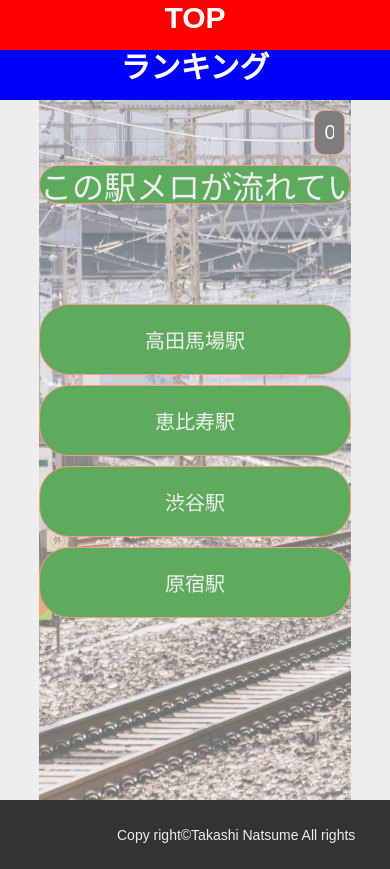
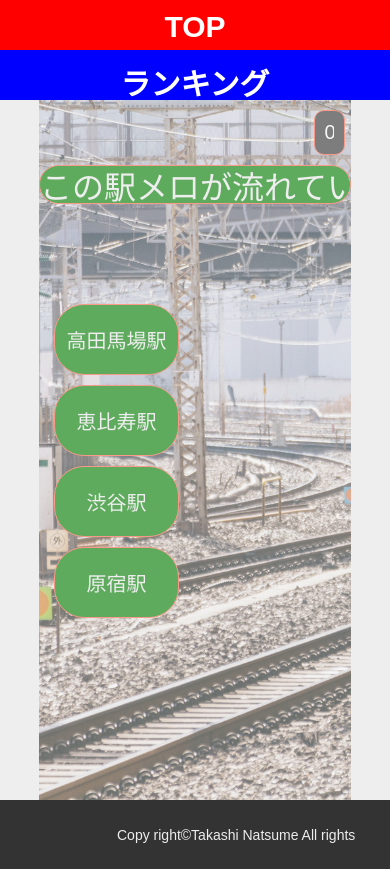
Before and after one commit to tnatsume/ekimero-Quiz, a PHP site: page /problem.php in a window 390 px wide. Shown: the top 869 px of the page. Run offline with PHP 8.4, Linux system fonts and the light colour scheme; data that the repository does not hold is empty; some libraries are stand-ins or nearby versions.

Commit message:
no message

```diff
--- a/css/header.css
+++ b/css/header.css
@@ -16,7 +16,6 @@ header{
 }
 header .band{
   height:50px;
-  line-height:50%;
   text-align: center;
   font-size:30px;
   font-weight:bold;
--- a/css/main.css
+++ b/css/main.css
@@ -113,4 +113,5 @@
     top:60px;
     width: 60%;
     left: 20%;
+    height: 40px;
 }
--- a/css/problem.css
+++ b/css/problem.css
@@ -9,6 +9,10 @@
     background-size: cover;
     height:100%;
     opacity:0.6;
+}
+.problem .select{
+    width:40%;
+    display:inline-block;
 }
 
 
@@ -40,8 +44,8 @@
     padding:20px 10px;
     text-align: center;
     margin-bottom:10px;
-    margin-right:30px;
-
+    margin-left: 15px;
+    margin-right: 15px;
 }
 .problem .submit{
     margin-top:30px;
--- a/css/ranking.css
+++ b/css/ranking.css
@@ -14,7 +14,6 @@
 }
 
 .ranking p{
-    margin-left:30%;
     color:#111;
     font-size:20px;
     margin-bottom:20px;
--- a/css/responsible.css
+++ b/css/responsible.css
@@ -2,15 +2,21 @@
     #nav-open {
       display:none;
     }
-    .ranking .container{
-        width:80%;
-    /*     margin:0 auto; */
-        background-image: url("../img/hyoushoudai1.png");
-
-        background-size: cover;
-        height:100%;
-        /* opacity:0.6; */
-        background-color:rgba(0,0,0,30%)
+    .main .top{
+      font-size:30px;
+    }
+    .main .name{
+      width: 100%;
+      left: 0;
     }
 
-      }
+    .problem .title{
+
+      font-size: 20px;
+    }
+
+    .problem .select{
+      width:40%;
+      display:inline-block;
+    }
+}
--- a/problem.php
+++ b/problem.php
@@ -62,10 +62,10 @@
                 <input class="count"name="count"value="<?php echo $count?>">
                 <input type="text"class="title"value="この駅メロが流れている駅はどこ？"readonly>
                 <input type="hidden"id="music"value="<?php echo $problem [$count][6]?>"?>
-                <input type="submit"name="question"class="btn"value="<?php echo $problem [$count][1]?>駅">
-                <input type="submit"name="question"class="btn"value="<?php echo $problem [$count][2]?>駅">
-                <input type="submit"name="question"class="btn"value="<?php echo $problem [$count][3]?>駅">
-                <input type="submit"name="question"class="btn"value="<?php echo $problem [$count][4]?>駅">
+                <input type="submit"name="question"class="select btn"value="<?php echo $problem [$count][1]?>駅">
+                <input type="submit"name="question"class="select btn"value="<?php echo $problem [$count][2]?>駅">
+                <input type="submit"name="question"class="select btn"value="<?php echo $problem [$count][3]?>駅">
+                <input type="submit"name="question"class="select btn"value="<?php echo $problem [$count][4]?>駅">
                 <input type="hidden"name="answer"value="<?php echo $problem[$count][5]?>">
                 <input type="hidden"name="result"value="<?php echo $result ?>">
                 <input type="hidden"name="name"value="<?php echo $name ?>">
--- a/ranking.php
+++ b/ranking.php
@@ -28,11 +28,11 @@
     <meta name="viewport" content="width=device-width, initial-scale=1.0">
     <meta http-equiv="X-UA-Compatible" content="ie=edge">
     <title>ランキング</title>
+    <link rel="stylesheet" href="css/responsible.css">
     <link rel="stylesheet" href="css/style.css">
     <link rel="stylesheet" href="css/header.css">
     <link rel="stylesheet" href="css/footer.css">
     <link rel="stylesheet" href="css/main.css">
-    <link rel="stylesheet" href="css/responsible.css">
     <link rel="stylesheet" href="css/ranking.css">
 </head>
 <body>
```
Also changed, not shown: csv/ranking.csv (added, +19 -0 lines), result.php (+39 -2 lines), img/current.png (added), img/incurrent.png (added), todo.txt (line endings or trailing spaces), 2 other files.
